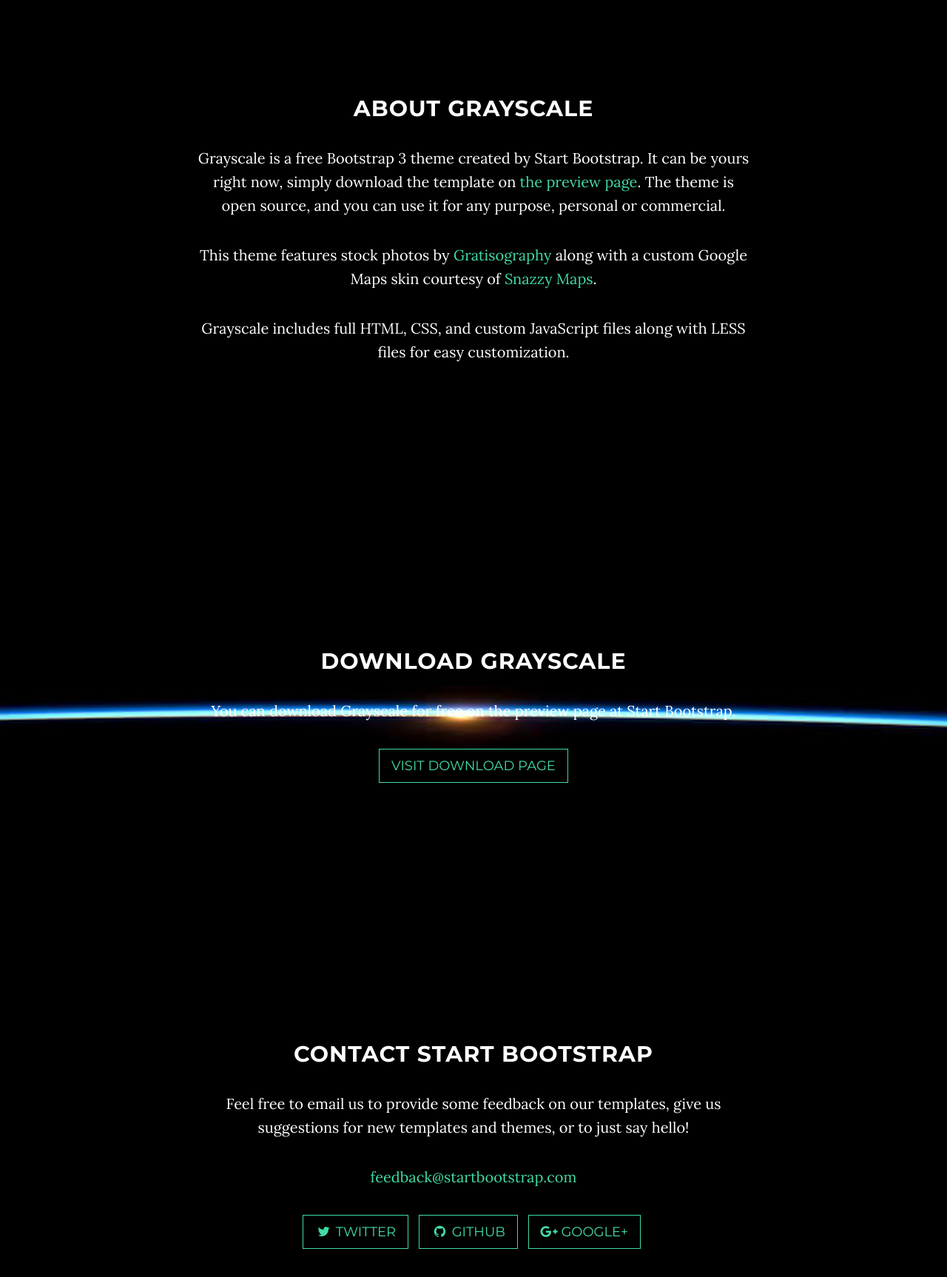
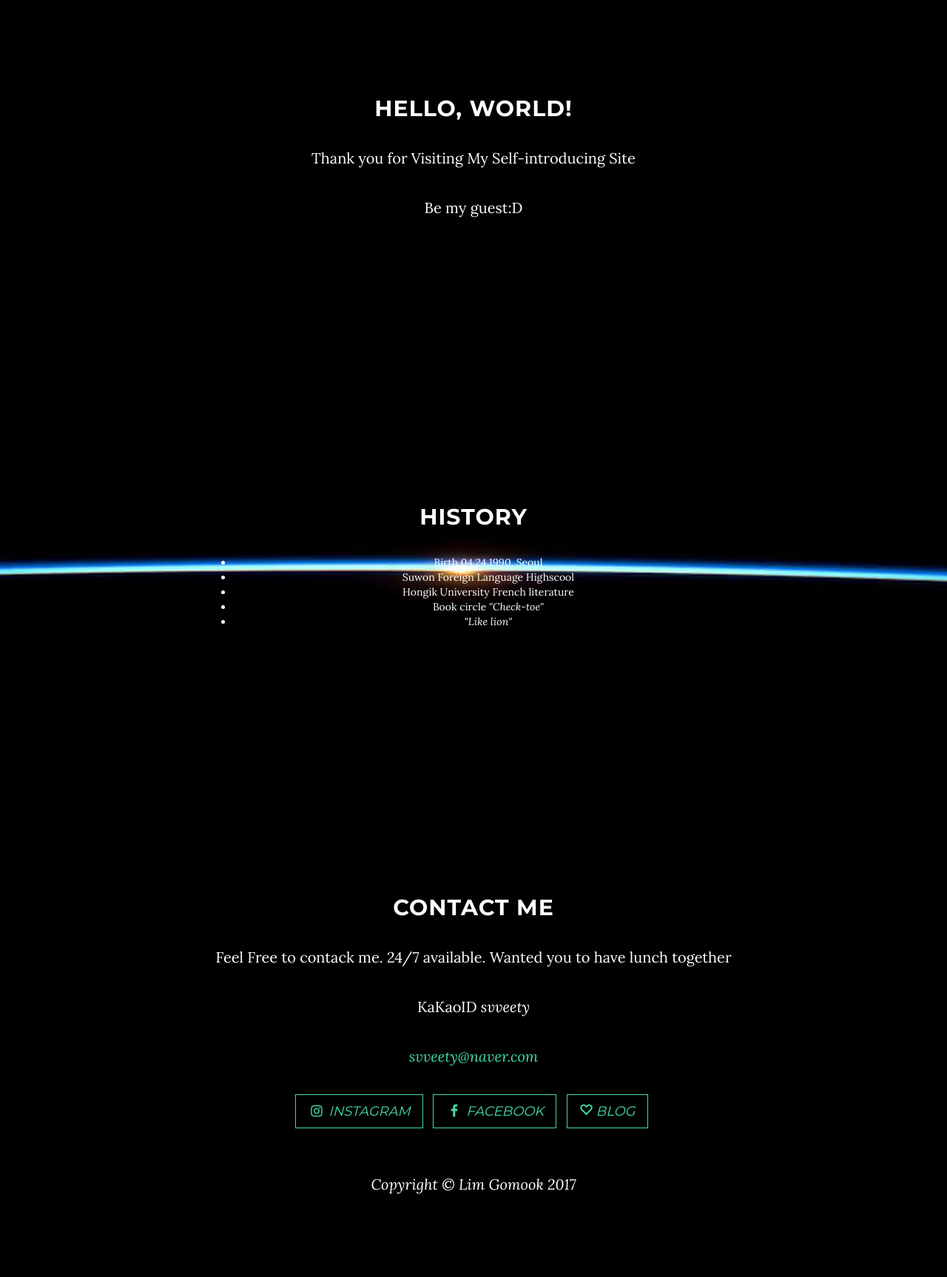
Before and after one commit to Gomook/Gomook.github.io, a website: page index.html in a window 1280 px wide. Shown: the part 920-2646 px from the top of the page at 74% size. After the commit the page ends 2587 px from the top, so only its background shows below. Drawn offline with nearby package versions, Linux system fonts and the light colour scheme; some packages are replaced by stand-ins of ours.

Commit message:
Add files via upload

```diff
--- a/index.html
+++ b/index.html
@@ -9,7 +9,7 @@
     <meta name="description" content="">
     <meta name="author" content="">
 
-    <title>Grayscale - Start Bootstrap Theme</title>
+    <title>Selfintroduce01</title>
 
     <!-- Bootstrap Core CSS -->
     <link href="vendor/bootstrap/css/bootstrap.min.css" rel="stylesheet">
@@ -41,7 +41,7 @@
                     Menu <i class="fa fa-bars"></i>
                 </button>
                 <a class="navbar-brand page-scroll" href="#page-top">
-                    <i class="fa fa-play-circle"></i> <span class="light">Start</span> Bootstrap
+                    <i class="fa fa-play-circle"></i> <span class="light">MAIN</span>
                 </a>
             </div>
 
@@ -56,7 +56,7 @@
                         <a class="page-scroll" href="#about">About</a>
                     </li>
                     <li>
-                        <a class="page-scroll" href="#download">Download</a>
+                        <a class="page-scroll" href="#download">History</a>
                     </li>
                     <li>
                         <a class="page-scroll" href="#contact">Contact</a>
@@ -75,8 +75,8 @@
                 <div class="row">
                     <div class="col-md-8 col-md-offset-2">
                         <h1 class="brand-heading">GoMook</h1>
-                        <p class="intro-text">A free, responsive, one page Bootstrap theme.
-                            <br>Created by Start Bootstrap.</p>
+                        <p class="intro-text">
+                            </p>
                         <a href="#about" class="btn btn-circle page-scroll">
                             <i class="fa fa-angle-double-down animated"></i>
                         </a>
@@ -90,10 +90,9 @@
     <section id="about" class="container content-section text-center">
         <div class="row">
             <div class="col-lg-8 col-lg-offset-2">
-                <h2>About Grayscale</h2>
-                <p>Grayscale is a free Bootstrap 3 theme created by Start Bootstrap. It can be yours right now, simply download the template on <a href="http://startbootstrap.com/template-overviews/grayscale/">the preview page</a>. The theme is open source, and you can use it for any purpose, personal or commercial.</p>
-                <p>This theme features stock photos by <a href="http://gratisography.com/">Gratisography</a> along with a custom Google Maps skin courtesy of <a href="http://snazzymaps.com/">Snazzy Maps</a>.</p>
-                <p>Grayscale includes full HTML, CSS, and custom JavaScript files along with LESS files for easy customization.</p>
+                <h2>hello, World!</h2>
+                <p> Thank you for Visiting My Self-introducing Site </p>
+                <p> Be my guest:D </p>
             </div>
         </div>
     </section>
@@ -103,9 +102,13 @@
         <div class="download-section">
             <div class="container">
                 <div class="col-lg-8 col-lg-offset-2">
-                    <h2>Download Grayscale</h2>
-                    <p>You can download Grayscale for free on the preview page at Start Bootstrap.</p>
-                    <a href="http://startbootstrap.com/template-overviews/grayscale/" class="btn btn-default btn-lg">Visit Download Page</a>
+                    <h2>HISTORY</H></h2>
+                    <ul>
+                      <li> Birth 04.24.1990, Seoul</li>
+                      <li> Suwon Foreign Language Highscool </li>
+                      <li> Hongik University French literature</li>
+                      <li> Book circle <em>"Check-toe"</em> </li>
+                      <li> <em>"Like lion"</em>
                 </div>
             </div>
         </div>
@@ -115,49 +118,33 @@
     <section id="contact" class="container content-section text-center">
         <div class="row">
             <div class="col-lg-8 col-lg-offset-2">
-                <h2>Contact Start Bootstrap</h2>
-                <p>Feel free to email us to provide some feedback on our templates, give us suggestions for new templates and themes, or to just say hello!</p>
-                <p><a href="mailto:feedback@startbootstrap.com">feedback@startbootstrap.com</a>
+                <h2>Contact ME</h2>
+                <p>Feel Free to contack me. 24/7 available. Wanted you to have lunch together</p>
+                <p>KaKaoID <em>svveety<em></p>
+                <p><a href="mailto:svveety@naver.com">svveety@naver.com</a>
                 </p>
                 <ul class="list-inline banner-social-buttons">
                     <li>
-                        <a href="https://twitter.com/SBootstrap" class="btn btn-default btn-lg"><i class="fa fa-twitter fa-fw"></i> <span class="network-name">Twitter</span></a>
+                        <a href="instagram.com/ggomook" class="btn btn-default btn-lg"><i class="fa fa-instagram fa-fw"></i> <span class="network-name">Instagram</span></a>
                     </li>
                     <li>
-                        <a href="https://github.com/IronSummitMedia/startbootstrap" class="btn btn-default btn-lg"><i class="fa fa-github fa-fw"></i> <span class="network-name">Github</span></a>
+                        <a href="facebook.com/svveety" class="btn btn-default btn-lg"><i class="fa fa-facebook fa-fw"></i> <span class="network-name">Facebook</span></a>
                     </li>
                     <li>
-                        <a href="https://plus.google.com/+Startbootstrap/posts" class="btn btn-default btn-lg"><i class="fa fa-google-plus fa-fw"></i> <span class="network-name">Google+</span></a>
+                        <a href="blog.naver.com/svveety" class="btn btn-default btn-lg"><i class="glyphicon glyphicon-heart-empty"></i> <span class="network-name">Blog</span></a>
                     </li>
                 </ul>
             </div>
         </div>
     </section>
 
-    <!-- Map Section -->
-    <div id="map"></div>
 
     <!-- Footer -->
     <footer>
         <div class="container text-center">
-            <p>Copyright &copy; Your Website 2016</p>
+            <p>Copyright &copy; Lim Gomook 2017</p>
         </div>
     </footer>
-
-    <!-- jQuery -->
-    <script src="vendor/jquery/jquery.js"></script>
-
-    <!-- Bootstrap Core JavaScript -->
-    <script src="vendor/bootstrap/js/bootstrap.min.js"></script>
-
-    <!-- Plugin JavaScript -->
-    <script src="https://cdnjs.cloudflare.com/ajax/libs/jquery-easing/1.3/jquery.easing.min.js"></script>
-
-    <!-- Google Maps API Key - Use your own API key to enable the map feature. More information on the Google Maps API can be found at https://developers.google.com/maps/ -->
-    <script type="text/javascript" src="https://maps.googleapis.com/maps/api/js?key=AIzaSyCRngKslUGJTlibkQ3FkfTxj3Xss1UlZDA&sensor=false"></script>
-
-    <!-- Theme JavaScript -->
-    <script src="js/grayscale.min.js"></script>
 
 </body>
 
```
